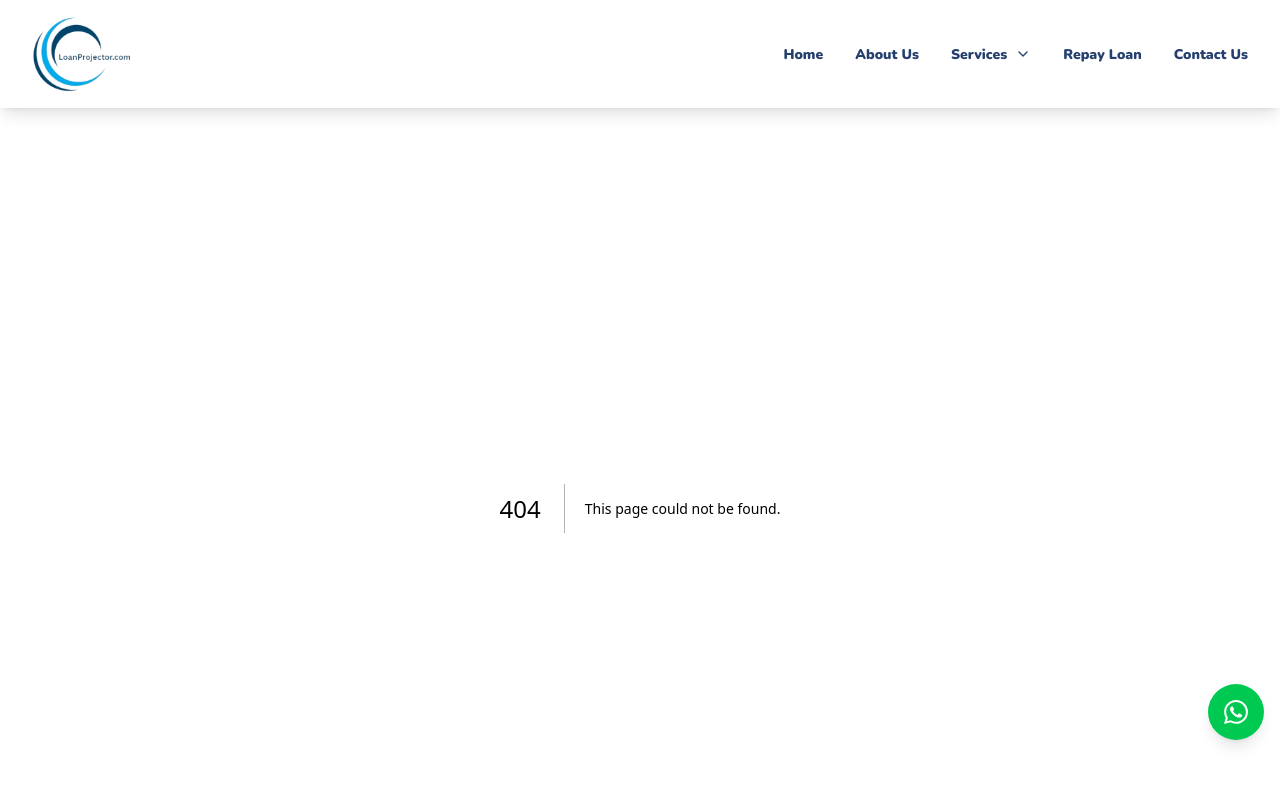
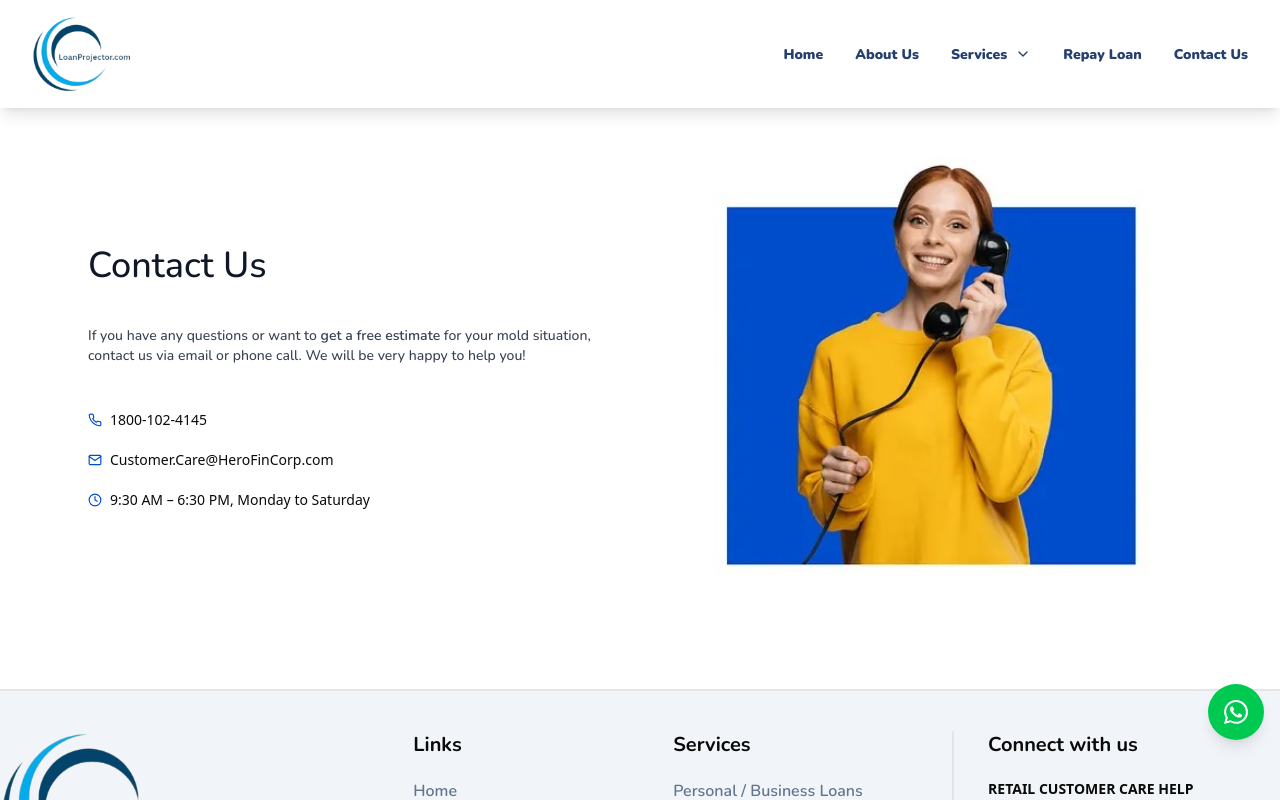
Before and after one commit to Kaushikk52/loan-projector, a Next.js app in the folder frontend/: page /contact in a window 1280 px wide. Before the commit this address had no page. Shown: the top 800 px of the page. Built offline with nearby package versions, Linux system fonts and the light colour scheme.

Commit message:
added contact us page

```diff
--- /dev/null
+++ b/frontend/src/app/contact/page.tsx
@@ -0,0 +1,47 @@
+import Image from "next/image";
+import React from "react";
+import { FiClock, FiMail, FiPhone } from "react-icons/fi";
+
+export default function ContactUs() {
+  return (
+    <div className="flex items-center justify-center bg-white px-6 py-12 max-w-6xl mx-auto">
+      <div className="max-w-6xl w-full grid grid-cols-1 md:grid-cols-2 gap-12 items-center">
+        <div className="flex flex-col gap-10">
+          <h1 className="text-lg md:text-2xl lg:text-3xl xl:text-4xl font-nunito font-medium text-gray-900">
+            Contact Us
+          </h1>
+          <p className="text-gray-700 font-nunito text-sm font-medium">
+            If you have any questions or want to{" "}
+            <strong className="font-semibold font-nunito">
+              get a free estimate
+            </strong>{" "}
+            for your mold situation, contact us via email or phone call. We will
+            be very happy to help you!
+          </p>
+
+          <p className="text-sm mt-1 flex flex-col gap-5">
+            <span className="flex items-center gap-2">
+              <FiPhone color="#004DCB" /> 1800-102-4145
+            </span>
+            <span className="flex items-center gap-2">
+              <FiMail color="#004DCB" /> Customer.Care@HeroFinCorp.com
+            </span>
+            <span className="flex items-center gap-2">
+              <FiClock color="#004DCB" /> 9:30 AM – 6:30 PM, Monday to Saturday
+            </span>
+          </p>
+        </div>
+
+        <div className="flex justify-center">
+          <Image
+            src="/contact-img.jpg"
+            alt="contact us image"
+            width={500}
+            height={500}
+            className="rounded-lg"
+          />
+        </div>
+      </div>
+    </div>
+  );
+}
--- a/frontend/src/components/WhyChooseUs.tsx
+++ b/frontend/src/components/WhyChooseUs.tsx
@@ -76,7 +76,7 @@ const Feature = ({
   <div className="flex items-start gap-4 p-4 bg-white shadow rounded-xl">
     <div>{icon}</div>
     <div>
-      <h3 className="text-lg font-bold text-blue-800">{title}</h3>
+      <h3 className="text-lg font-bold font-nunito text-blue-800">{title}</h3>
       <p className="text-sm text-slate-600">{desc}</p>
     </div>
   </div>
```
Also changed, not shown: frontend/public/contact-img.jpg (added).
